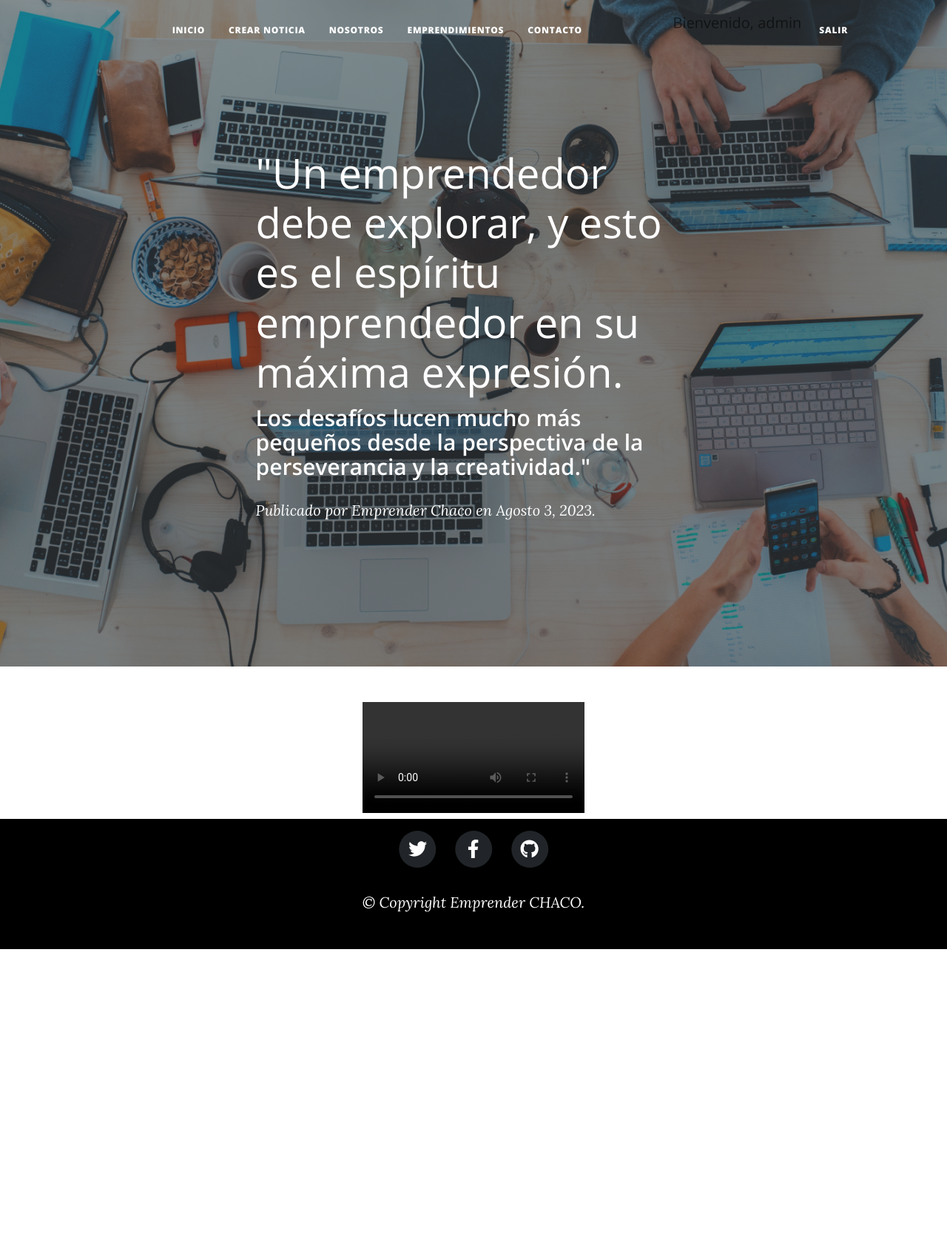
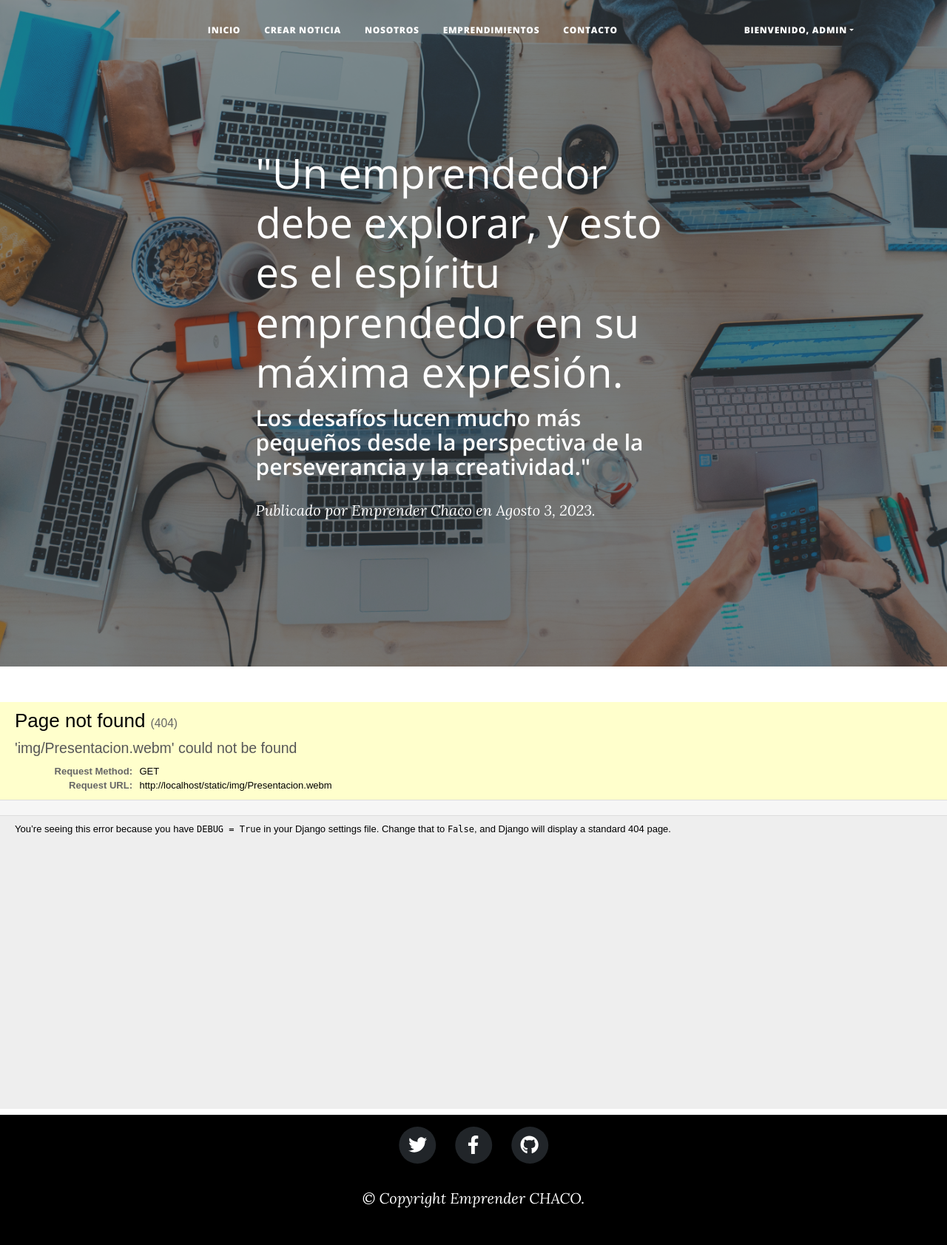
Before and after one commit to IvaaNZ/EmprenderChaco, a Django app: page / in a window 1280 px wide. Shown: the whole page at 74% size. Before the commit the page ends 1283 px from the top, so only its background shows below. Run offline with Django 4.2, Linux system fonts and the light colour scheme; a user stored in the database is signed in; some libraries are stand-ins or nearby versions; grey boxes are pictures that could not be loaded.

Commit message:
Actualizacion 1.0

```diff
--- a/emprenderChaco/emprenderChaco/settings/base.py
+++ b/emprenderChaco/emprenderChaco/settings/base.py
@@ -63,7 +63,7 @@
 TEMPLATES = [
     {
         'BACKEND': 'django.template.backends.django.DjangoTemplates',
-        'DIRS': [os.path.join(os.path.dirname(BASE_DIR),'templates')],
+        'DIRS': [os.path.join(BASE_DIR),'templates'],
         'APP_DIRS': True,
         'OPTIONS': {
             'context_processors': [
--- a/emprenderChaco/templates/base.html
+++ b/emprenderChaco/templates/base.html
@@ -37,10 +37,22 @@
                     </ul>
                     <ul class="navbar-nav ms-auto">
                         {% if user.is_authenticated %}
-                        <li class="nav-item">
+
+
+                        <li class="nav-item dropdown">
+                            <a class="nav-link dropdown-toggle" data-bs-toggle="dropdown" role="button" aria-expanded="false">BIENVENIDO, {{user.username}}</a>
+                            <ul class="dropdown-menu">
+                                <li><a class="dropdown-item" href="{% url 'logout' %}">SALIR</a></li>
+                            </ul>
+                        </li>
+
+
+                        <!--<li class="nav-item">
                           <a><span class="nav-link">Bienvenido, {{user.username}}</span></a>
                         </li>
-                        <li class="nav-item"><a class="nav-link px-lg-3 py-3 py-lg-4" href="{% url 'logout' %}">Salir</a></li>
+                        <li class="nav-item"><a class="nav-link px-lg-3 py-3 py-lg-4" href="{% url 'logout' %}">Salir</a></li>-->
+
+
 
                         {% else %}
 
@@ -74,6 +86,7 @@
         {% block contenido %}
 
         {% endblock contenido %}
+
         <footer class="bg-black text-white py-3">
             <div class="container px-4 px-lg-5">
                 <div class="row gx-4 gx-lg-5 justify-content-center">
@@ -116,5 +129,22 @@
         <script src="https://cdn.jsdelivr.net/npm/bootstrap@5.2.3/dist/js/bootstrap.bundle.min.js"></script>
         <!-- Core theme JS-->
         <script src="{% static 'js/scripts.js'%}"></script>
+        <script>
+            // Agregar animación al menú desplegable
+            document.addEventListener('DOMContentLoaded', function () {
+                const dropdownToggle = document.querySelector('.dropdown-toggle');
+                const dropdownMenu = document.querySelector('.dropdown-menu');
+
+                dropdownToggle.addEventListener('click', function () {
+                    dropdownMenu.style.display = dropdownMenu.style.display === 'block' ? 'none' : 'block';
+                });
+
+                document.addEventListener('click', function (event) {
+                    if (!dropdownToggle.contains(event.target)) {
+                        dropdownMenu.style.display = 'none';
+                    }
+                });
+            });
+        </script>
     </body>
 </html>
--- a/emprenderChaco/templates/index.html
+++ b/emprenderChaco/templates/index.html
@@ -3,13 +3,40 @@
 
 {% block contenido %}
 
-<center>
+<main>
+   <div class="video-container">
+       <iframe width="100%" height="550" src="{% static 'img/Presentacion.webm' %}" frameborder="0" allow="accelerometer; autoplay; clipboard-write; encrypted-media; gyroscope; picture-in-picture" allowfullscreen></iframe>
+   </div>
+</main>
+{% endblock %}
 
-    <body>
-       <video controls>
-          <source src="{% static 'img/Presentacion.webm' %}" type="video/webm">
-          Tu navegador no admite el formato de video webm.
-       </video>
-    </body>
- </center>
+{% block extra_style %}
+<style>
+    /* Estilos para hacer el video responsive */
+    .video-container {
+        position: relative;
+        width: 100%;
+        padding-bottom: 56.25%; /* Proporción 16:9 */
+        margin: 20px auto; /* Opcional: Agrega margen alrededor del video */
+        max-width: 800px; /* Limita el ancho del video para pantallas muy grandes */
+    }
+
+    .video-iframe {
+        width: 100%;
+        height: 100%;
+        border: none; /* Elimina el borde del iframe */
+    }
+
+    /* Estilos adicionales para centrar el contenido */
+    .center-content {
+        text-align: center;
+    }
+
+    /* Estilos para asegurar responsividad */
+    @media screen and (max-width: 600px) {
+        .video-container {
+            padding-bottom: 75%; /* Cambia la proporción en pantallas más pequeñas */
+        }
+    }
+</style>
 {% endblock %}
```
Also changed, not shown: emprenderChaco/templates/noticias/detalle.html (+39 -25 lines), emprenderChaco/apps/usuarios/migrations/0002_rename_usuario_user.py (added), emprenderChaco/apps/usuarios/migrations/0003_alter_user_imagen.py (added), emprenderChaco/emprenderChaco/db.sqlite3, emprenderChaco/media/noticias/1635363479958.jpg (added), emprenderChaco/static/css/style.css.
